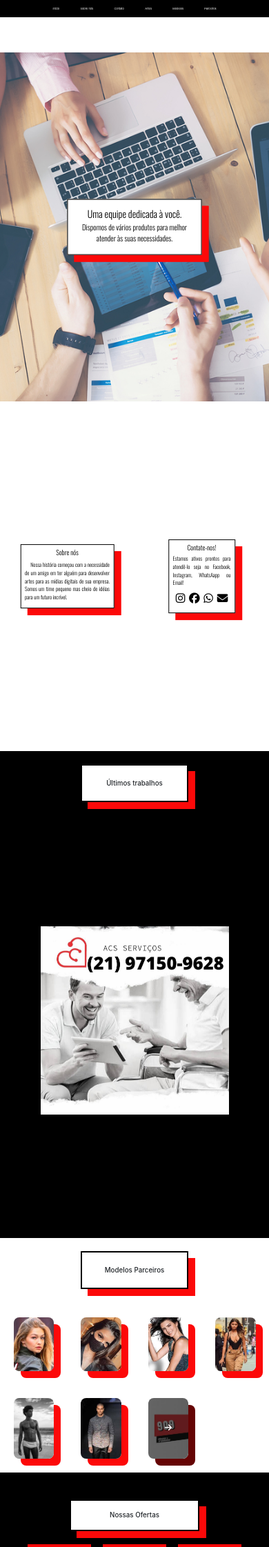
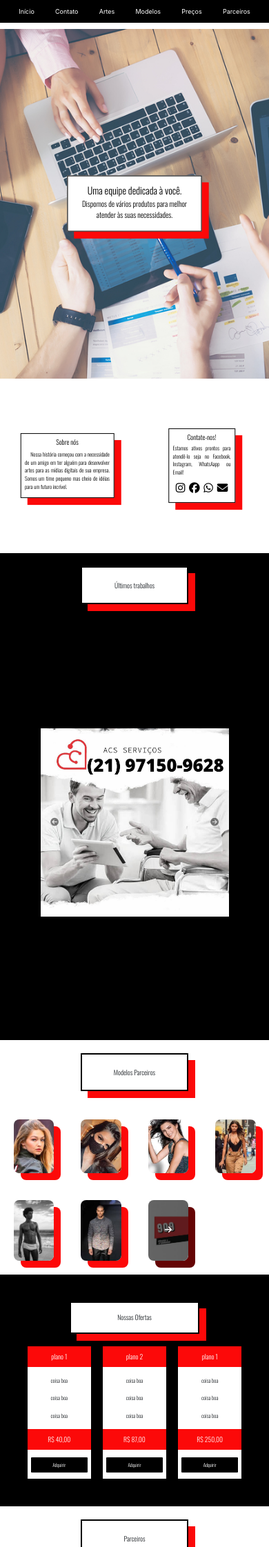
Before and after one commit to ividalll666/909, a PHP site: page / in a window 390 px wide. Shown: the top 2243 px of the page at 69% size. Run offline with PHP 8.4, Linux system fonts and the light colour scheme; some libraries are stand-ins or nearby versions.

Commit message:
Add files via upload

```diff
--- a/SASS/main.sass
+++ b/SASS/main.sass
@@ -175,6 +175,8 @@
                     background: white
                     border: 2px solid black
                     box-shadow: 10px 10px 0px $color-one
+                    font-family: 'Oswald', sans-serif
+
 
             #container-carousel
                 width: 70%
@@ -188,13 +190,10 @@
 
                             img
                                 object-fit: contain
-                                position: relative
-
-                            img:before
+                                border-radius: 15px !important
 
 
                             .carousel-caption
-
                                 h5
                                     color: black
                                     background: white
@@ -202,6 +201,8 @@
                                     width: 100%
                                     box-shadow: 10px 10px 0px $color-one
                                     align-self: center
+                                    font-family: 'Oswald', sans-serif
+
 
         #modelos-container
             #modelos-titulo
@@ -216,6 +217,8 @@
                     background: white
                     border: 2px solid black
                     box-shadow: 10px 10px 0px $color-one
+                    font-family: 'Oswald', sans-serif
+
 
             #modelos
                 display: flex
@@ -252,6 +255,8 @@
             background: black
             width: 100%
             padding: 10%
+            font-family: 'Oswald', sans-serif
+
 
             #planos-titulo
                 margin-bottom: 5%
@@ -266,7 +271,7 @@
                     background: white
                     border: 2px solid black
                     box-shadow: 10px 10px 0px $color-one
-
+                    font-family: 'Oswald', sans-serif
 
             .container-plano + .container-plano
                 margin-left: 5%
@@ -326,6 +331,8 @@
             flex-wrap: wrap
             justify-content: center
             margin-bottom: 5%
+            font-family: 'Oswald', sans-serif
+
 
             #titulo-parceiros
                 width: 100%
@@ -339,6 +346,9 @@
                     border: 2px solid black
                     box-shadow: 10px 10px 0px $color-one
                     text-align: center
+                    font-family: 'Oswald', sans-serif
+
+
 
             #parceiros-container + #parceiros-container
                 margin-left: 5%
@@ -352,3 +362,45 @@
                 .parceiro
                     text-align: center
                     padding: 3%
+
+                    p
+                        margin: 10% 0 10% 0
+
+            #propaganda-parceria
+                margin-top: 10%
+
+@media ( max-width: 600px )
+
+    html:root
+        font-size: 1vw
+
+    #container-navbar
+        font-size: 2.3rem
+
+    #container-conteudo
+        #container-home
+            margin-top: 5vh !important
+
+        #container-info
+            height: 30vh !important
+
+        #container-trabalhos
+            #container-carousel
+                #trabalhos-carousel
+                    .carousel-control-prev
+                        .fas
+                            color: black !important
+
+                    .carousel-control-next
+                       .fas
+                           color: black !important
+
+        #planos
+            font-size: 2rem
+
+            .btn
+                font-size: 1.8rem
+                font-family: 'Oswald', sans-serif
+
+        footer
+            font-size: 2rem
--- a/css/main.css
+++ b/css/main.css
@@ -220,6 +220,7 @@
   border: 2px solid black;
   -webkit-box-shadow: 10px 10px 0px #fc0909;
           box-shadow: 10px 10px 0px #fc0909;
+  font-family: 'Oswald', sans-serif;
 }
 
 body #container-conteudo #container-trabalhos #container-carousel {
@@ -235,7 +236,7 @@
 body #container-conteudo #container-trabalhos #container-carousel #trabalhos-carousel .carousel-inner .carousel-item img {
   -o-object-fit: contain;
      object-fit: contain;
-  position: relative;
+  border-radius: 15px !important;
 }
 
 body #container-conteudo #container-trabalhos #container-carousel #trabalhos-carousel .carousel-inner .carousel-item .carousel-caption h5 {
@@ -248,6 +249,7 @@
   -ms-flex-item-align: center;
       -ms-grid-row-align: center;
       align-self: center;
+  font-family: 'Oswald', sans-serif;
 }
 
 body #container-conteudo #modelos-container #modelos-titulo {
@@ -268,6 +270,7 @@
   border: 2px solid black;
   -webkit-box-shadow: 10px 10px 0px #fc0909;
           box-shadow: 10px 10px 0px #fc0909;
+  font-family: 'Oswald', sans-serif;
 }
 
 body #container-conteudo #modelos-container #modelos {
@@ -320,6 +323,7 @@
   background: black;
   width: 100%;
   padding: 10%;
+  font-family: 'Oswald', sans-serif;
 }
 
 body #container-conteudo #planos #planos-titulo {
@@ -341,6 +345,7 @@
   border: 2px solid black;
   -webkit-box-shadow: 10px 10px 0px #fc0909;
           box-shadow: 10px 10px 0px #fc0909;
+  font-family: 'Oswald', sans-serif;
 }
 
 body #container-conteudo #planos .container-plano + .container-plano {
@@ -415,6 +420,7 @@
       -ms-flex-pack: center;
           justify-content: center;
   margin-bottom: 5%;
+  font-family: 'Oswald', sans-serif;
 }
 
 body #container-conteudo footer #titulo-parceiros {
@@ -435,6 +441,7 @@
   -webkit-box-shadow: 10px 10px 0px #fc0909;
           box-shadow: 10px 10px 0px #fc0909;
   text-align: center;
+  font-family: 'Oswald', sans-serif;
 }
 
 body #container-conteudo footer #parceiros-container + #parceiros-container {
@@ -451,4 +458,43 @@
   text-align: center;
   padding: 3%;
 }
+
+body #container-conteudo footer #parceiros-container .parceiro p {
+  margin: 10% 0 10% 0;
+}
+
+body #container-conteudo footer #propaganda-parceria {
+  margin-top: 10%;
+}
+
+@media (max-width: 600px) {
+  html:root {
+    font-size: 1vw;
+  }
+  #container-navbar {
+    font-size: 2.3rem;
+  }
+  #container-conteudo #container-home {
+    margin-top: 5vh !important;
+  }
+  #container-conteudo #container-info {
+    height: 30vh !important;
+  }
+  #container-conteudo #container-trabalhos #container-carousel #trabalhos-carousel .carousel-control-prev .fas {
+    color: black !important;
+  }
+  #container-conteudo #container-trabalhos #container-carousel #trabalhos-carousel .carousel-control-next .fas {
+    color: black !important;
+  }
+  #container-conteudo #planos {
+    font-size: 2rem;
+  }
+  #container-conteudo #planos .btn {
+    font-size: 1.8rem;
+    font-family: 'Oswald', sans-serif;
+  }
+  #container-conteudo footer {
+    font-size: 2rem;
+  }
+}
 /*# sourceMappingURL=main.css.map */
--- a/home.html
+++ b/home.html
@@ -1,11 +1,12 @@
 <!DOCTYPE html>
 <html lang="en">
+
 <head>
     <meta charset="UTF-8">
     <meta name="viewport" content="width=device-width, initial-scale=1.0">
     <link rel="stylesheet" href="css/main.css">
 
-        <!-- Abaixo são links referentes a inicializacão e link do bootstrap versão 4 -->
+    <!-- Abaixo são links referentes a inicializacão e link do bootstrap versão 4 -->
 
     <!-- link do cdn do Bootstrap css-->
     <link rel="stylesheet" href="https://maxcdn.bootstrapcdn.com/bootstrap/4.5.0/css/bootstrap.min.css">
@@ -20,18 +21,19 @@
     <script src="https://kit.fontawesome.com/782e4cfd7d.js" crossorigin="anonymous"></script>
 
 
-    <title> Grupo 909 | Criações e Propaganda  </title>
+    <title> Grupo 909 | Criações e Propaganda </title>
 </head>
+
 <body>
 
     <nav id="container-navbar">
         <ul id="navbar">
-            <a class="navbar-item" href="#container-conteudo"> Início      </a>
-            <a class="navbar-item" href="#container-info"> Sobre nós   </a>
-            <a class="navbar-item" href="#container-info"> Contato     </a>
-            <a class="navbar-item" href="#container-trabalhos"> Artes   </a>
+            <a class="navbar-item" href="#container-conteudo"> Início </a>
+            <a class="navbar-item" href="#container-info"> Contato </a>
+            <a class="navbar-item" href="#container-trabalhos"> Artes </a>
             <a class="navbar-item" href="#modelos-container"> Modelos </a>
-            <a class="navbar-item"> Parceiros</a>
+            <a class="navbar-item" href="#planos"> Preços </a>
+            <a class="navbar-item" href="#prc"> Parceiros</a>
         </ul>
     </nav>
 
@@ -62,8 +64,10 @@
                 <div class="balloon-sobrenos">
                     <h1> Sobre nós </h1>
                     <p>
-                        &ThickSpace; &ThickSpace; Nossa história começou com a necessidade de um amigo em ter alguém para desenvolver artes
-                        para as mídias digitais de sua empresa. Somos um time pequeno mas cheio de idéias para um futuro incrível.
+                        &ThickSpace; &ThickSpace; Nossa história começou com a necessidade de um amigo em ter alguém
+                        para desenvolver artes
+                        para as mídias digitais de sua empresa. Somos um time pequeno mas cheio de idéias para um futuro
+                        incrível.
                     </p>
                 </div>
 
@@ -124,12 +128,14 @@
                     </div>
 
                     <a class="carousel-control-prev" href="#trabalhos-carousel" role="button" data-slide="prev">
-                        <span class="fas fa-arrow-circle-left" aria-hidden="true" style="color: white; font-size: 3rem; z-index: 10;"></span>
+                        <span class="fas fa-arrow-circle-left" aria-hidden="true"
+                            style="color: white; font-size: 3rem; z-index: 10;"></span>
                         <span class="sr-only">Previous</span>
                     </a>
 
                     <a class="carousel-control-next" href="#trabalhos-carousel" role="button" data-slide="next">
-                        <span class="fas fa-arrow-circle-right" aria-hidden="true" style="color: white; font-size: 3rem;"></span>
+                        <span class="fas fa-arrow-circle-right" aria-hidden="true"
+                            style="color: white; font-size: 3rem;"></span>
                         <span class="sr-only">Next</span>
                     </a>
                 </div>
@@ -225,7 +231,7 @@
             </article>
         </section>
 
-        <footer>
+        <footer id="prc">
 
             <div id="titulo-parceiros">
                 <h1> Parceiros </h1>
@@ -282,11 +288,14 @@
             </article>
 
 
-
+            <section id="propaganda-parceria">
+                <h1>Não é um parceiro? Venha se tornar! Entre em contato conosco por <a href="#contato"> aqui </a></h1>
+            </section>
         </footer>
 
 
 
     </main>
 </body>
+
 </html>
```
Also changed, not shown: 1 other file.
